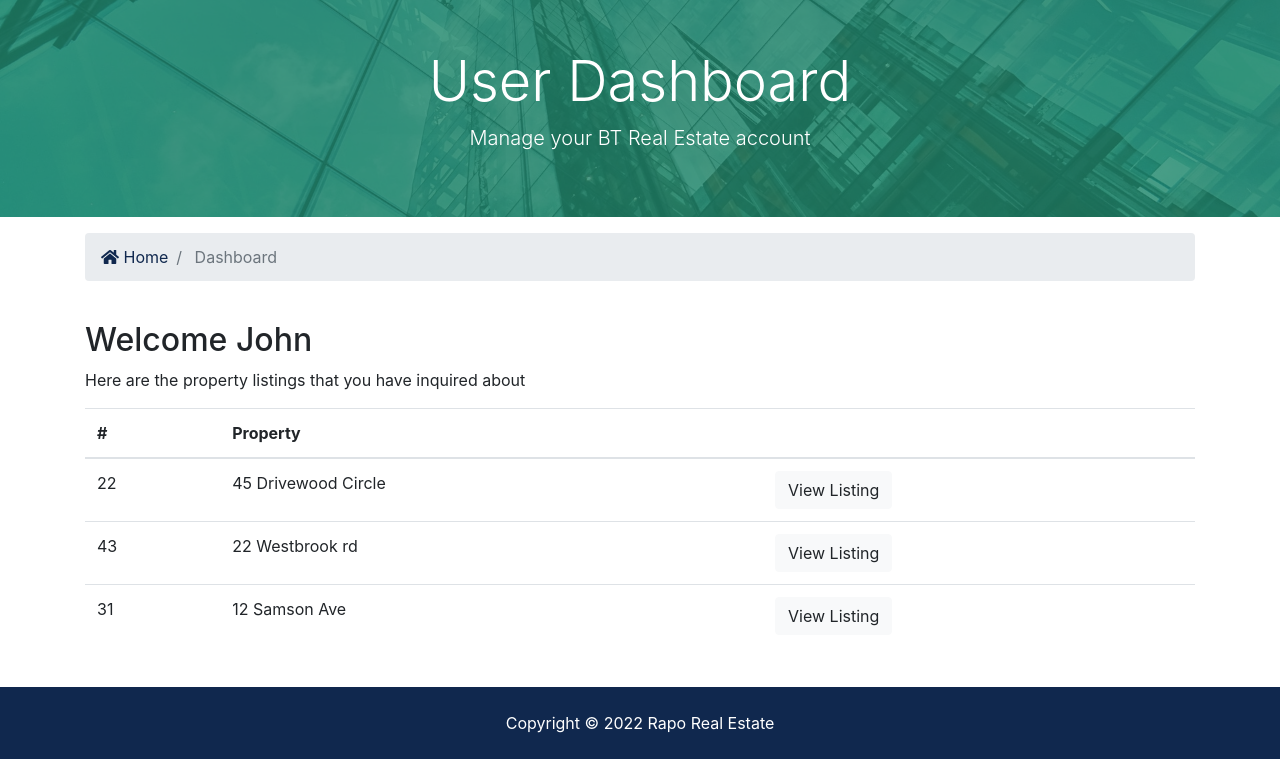
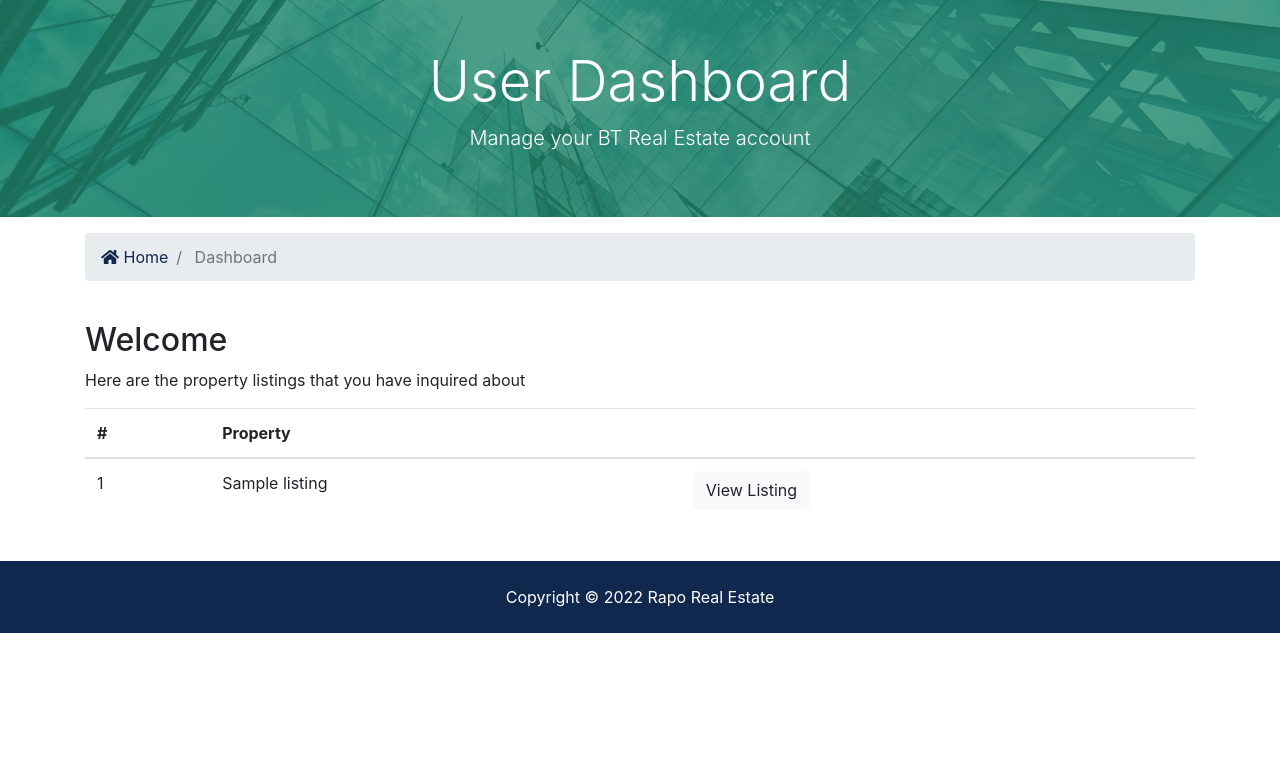
Before and after one commit to QuameOphory/real_estate, a Django app: template templates/accounts/dashboard.html in a window 1280 px wide. Shown: the part 128-887 px from the top of the page. After the commit the page ends 761 px from the top, so only its background shows below. Run offline with Django 3.2, Linux system fonts and the light colour scheme; the template is opened without the code that fills it: most values are stand-ins (such as "Sample title", 1, 10 or a date in 2020); some libraries are stand-ins or nearby versions.

Commit message:
verify that user can send only one inquiry on a listing

```diff
--- a/templates/accounts/dashboard.html
+++ b/templates/accounts/dashboard.html
@@ -32,7 +32,13 @@
     <div class="container">
       <div class="row">
         <div class="col-md-12">
-          <h2>Welcome John</h2>
+          <h2>Welcome
+
+            {% if user.is_authenticated %}
+              {{user.username | title}}
+            {% endif %}
+
+          </h2>
           <p>Here are the property listings that you have inquired about</p>
           <table class="table">
             <thead>
@@ -43,27 +49,21 @@
               </tr>
             </thead>
             <tbody>
+              {% if contacts %}
+              {% for contact in contacts %}
               <tr>
-                <td>22</td>
-                <td>45 Drivewood Circle</td>
+                <td>{{contact.id}}</td>
+                <td>{{contact.listing}}</td>
                 <td>
-                  <a class="btn btn-light" href="#">View Listing</a>
+                  <a class="btn btn-light" href="{% url 'listing' contact.listing_id %}">View Listing</a>
                 </td>
               </tr>
-              <tr>
-                <td>43</td>
-                <td>22 Westbrook rd</td>
-                <td>
-                  <a class="btn btn-light" href="#">View Listing</a>
-                </td>
-              </tr>
-              <tr>
-                <td>31</td>
-                <td>12 Samson Ave</td>
-                <td>
-                  <a class="btn btn-light" href="#">View Listing</a>
-                </td>
-              </tr>
+              {% endfor %}
+              {% else %}
+                <div class="col-md-12">
+                  <p>You have no made any inquiries on any listing yet</p>
+                </div>
+              {% endif %}
             </tbody>
           </table>
         </div>
--- a/templates/listings/listing.html
+++ b/templates/listings/listing.html
@@ -31,6 +31,9 @@
       </nav>
     </div>
   </section>
+
+  {% include 'partials/_alerts.html' %}
+
   <section id="listing" class="py-4">
     <div class="container">
       <a href="{% url 'listings' %}" class="btn btn-light mb-4">Back To Listings</a>
@@ -178,7 +181,7 @@
             <input type="hidden" name="listing_id" value="{{ listing.id }}">
             <div class="form-group">
               <label for="listing" class="col-form-label">Property:</label>
-              <input type="text" name="listing" class="form-control" value="{{listing.title}}" disabled>
+              <input type="text" name="listing" class="form-control" value="{{listing.title}}">
             </div>
             <div class="form-group">
               <label for="name" class="col-form-label">Name:</label>
```
Also changed, not shown: accounts/views.py (+8 -3 lines), contacts/views.py (+11 -0 lines).
